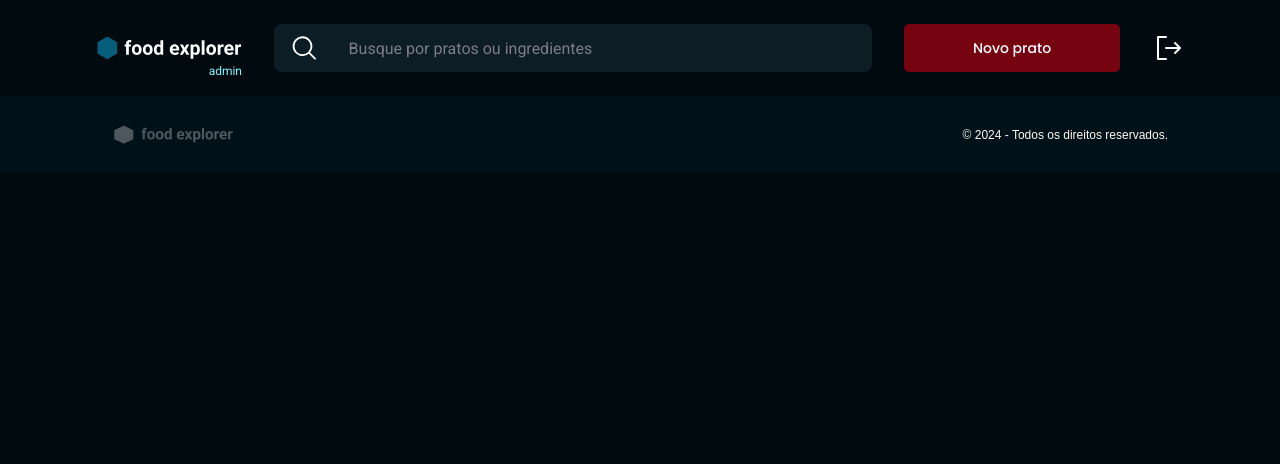
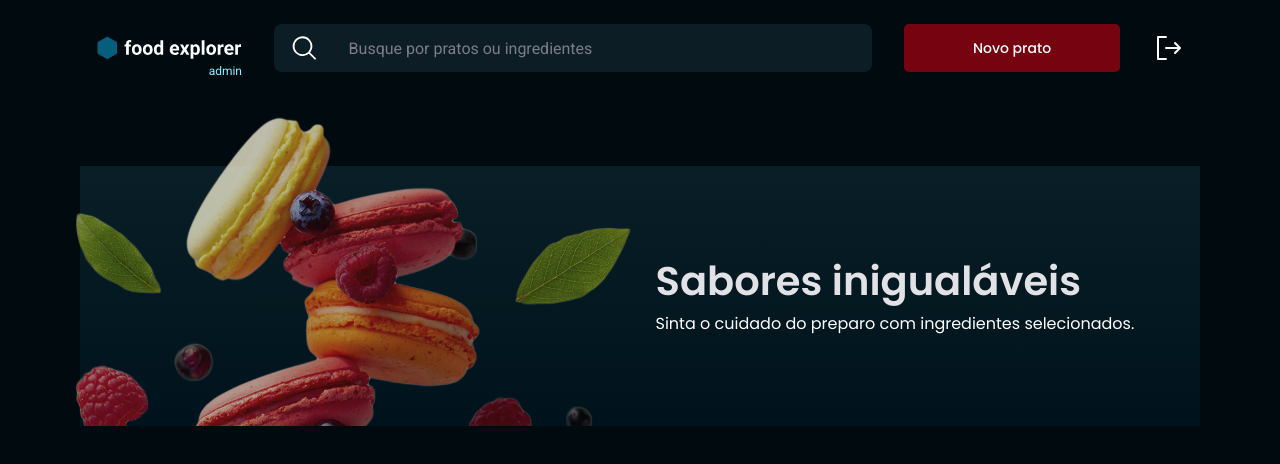
Before and after one commit to agleymelo/food-explorer-web, a React (Vite) app: page / in a window 1280 px wide. Shown: the top 464 px of the page. Built offline with nearby package versions, Linux system fonts and the light colour scheme.

Commit message:
Create Banner in Home Page

```diff
--- a/src/pages/Home/index.jsx
+++ b/src/pages/Home/index.jsx
@@ -2,8 +2,10 @@ import { useState } from 'react'
 
 import { Header } from '../../components/Header'
 
+import banner1 from '../../assets/banners/banner-1.svg'
+import banner2 from '../../assets/banners/banner-2.svg'
+
 import * as S from './styles'
-import { Footer } from '../../components/Footer'
 
 export function Home() {
   const [menuIsOpen, setMenuIsOpen] = useState(false)
@@ -12,7 +14,21 @@ export function Home() {
     <>
       <Header onOpenMenu={() => setMenuIsOpen(true)} menuIsOpen={menuIsOpen} onCloseMenu={() => setMenuIsOpen(false)} />
 
-      <Footer />
+      <S.Container>
+        <S.Banner>
+          <picture>
+            <source media="(max-width: 768px)" srcSet={banner1} />
+            <img src={banner2} alt="" />
+          </picture>
+
+          <S.BannerText>
+            <h2>Sabores inigualáveis</h2>
+            <p>Sinta o cuidado do preparo com ingredientes selecionados.</p>
+          </S.BannerText>
+        </S.Banner>
+      </S.Container>
+
+      {/* <Footer /> */}
     </>
   )
 }
--- a/src/pages/Home/styles.js
+++ b/src/pages/Home/styles.js
@@ -1,5 +1,107 @@
-import styled from "styled-components";
+import styled from 'styled-components'
 
-export const Container = styled.div`
+import { DEVICE_BREAKPOINTS } from '../../styles/device-breakpoints'
+
+export const Container = styled.div``
+
+export const Banner = styled.section`
+  max-width: 22.9375;
+  width: min(89%, 1122px);
+  height: 7.5rem;
+
+  background: ${({ theme }) => theme.COLORS.GRADIENTE_200};
+
+  margin: 4.4rem auto 0;
+
+  display: flex;
+  justify-content: flex-end;
+
+  position: relative;
+
+  > picture {
+    position: absolute;
+    top: -3rem;
+    left: -3rem;
+    bottom: 0;
+  }
+
+  /* @media (min-width: ${DEVICE_BREAKPOINTS.SM}) {
+    > picture > img {
+      display: none;
+    }
+  } */
+
+  @media (min-width: ${DEVICE_BREAKPOINTS.MD}) {
+    max-width: 41.25rem;
+
+    > picture {
+      width: 100%;
+      top: -20%;
+      left: 0;
+    }
+  }
+
+  @media (min-width: ${DEVICE_BREAKPOINTS.LG}) {
+    max-width: 70rem;
+    height: 16.25rem;
+
+    picture {
+      position: static;
+      overflow: hidden;
+      margin-top: -5%;
+      margin-left: -5%;
+      width: 58%;
+    }
+  }
+`
+
+export const BannerText = styled.div`
+ font-family: 'Poppins', sans-serif;
+  padding-top: 3.6rem;
+  width: 60%;
+  z-index: 2;
+
+  h2 {
+    font-size: 1.125rem;
+    line-height: 0.875rem;
+    font-weight: 600;
+
+    color: ${({ theme }) => theme.COLORS.LIGHT_300};
+  }
+
+  p {
+    margin-top: 5px;
+
+    font-size: 0.75rem;
+    line-height: 0.875rem;
+    font-weight: 400;
+  }
+
+  @media (min-width: ${DEVICE_BREAKPOINTS.MD}) {
+    max-width: 60%;
+    padding-top: 0;
+
+    display: flex;
+    flex-direction: column;
+    justify-content: center;
+    align-items: flex-start;
+  }
+
+  @media (min-width: ${DEVICE_BREAKPOINTS.LG}) {
+    width: 50%;
+
+    h2 {
+      font-size: 2.5rem;
+      line-height: 2.5rem;
+    }
+
+    p {
+      margin-top: 1rem;
+
+      font-size: 1rem;
+      font-weight: 400;
+    }
+  }
+
 
 `
--- a/src/styles/theme.js
+++ b/src/styles/theme.js
@@ -30,5 +30,8 @@ export default {
 
     CAKE_100: "#065E7C",
     CAKE_200: "#82F3FF",
+
+    GRADIENTE_100: "linear-gradient(90deg, rgba(0, 10, 15, 0.272541) 0%, #000A0F 100%);",
+    GRADIENTE_200: "linear-gradient(180deg, #091E26 0%, #00131C 100%);",
   },
 };
```
Also changed, not shown: src/assets/banners/banner-1.svg (added), src/assets/banners/banner-2.svg (added).
